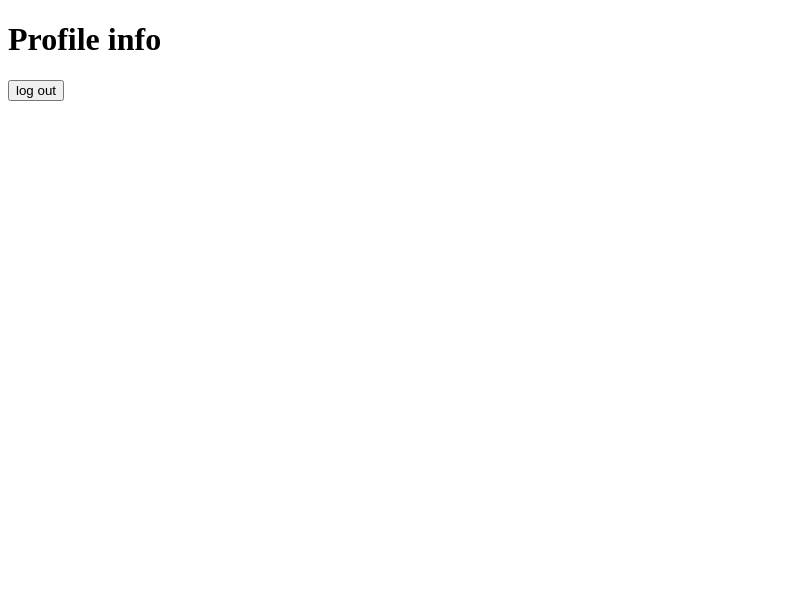
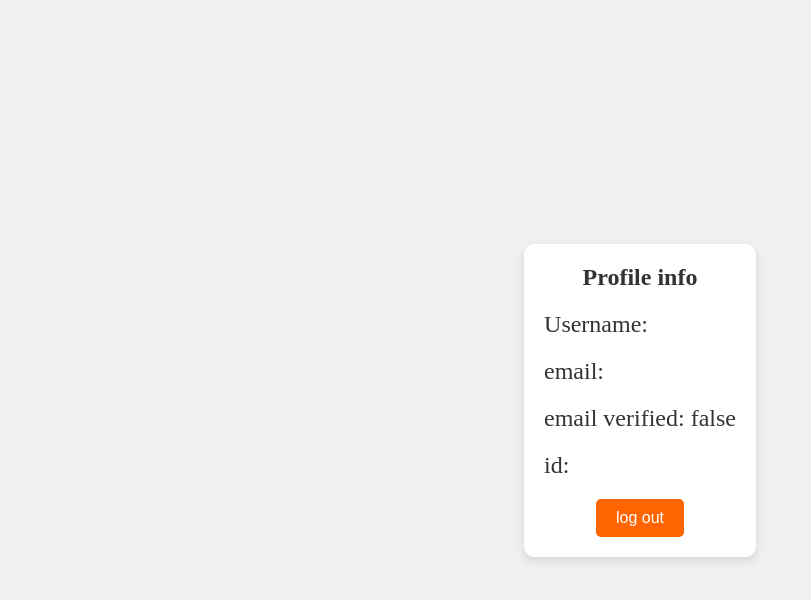
Before and after one commit to dirkzon/oauth2.1-oidc-pkce-demo, a Vue app in the folder user_agent/: page /profile in a window 1280 px wide. Shown: the top 600 px of the page, without its empty margins (0-811 px from the left). Built offline with nearby package versions, Linux system fonts and the light colour scheme; no server answers.

Commit message:
improved UI and extracting user info from JWT

```diff
--- a/user_agent/package.json
+++ b/user_agent/package.json
@@ -11,6 +11,7 @@
   "dependencies": {
     "@vueuse/core": "^11.1.0",
     "axios": "^1.7.7",
+    "jwt-decode": "^4.0.0",
     "pinia": "^2.2.4",
     "vue": "^3.4.29",
     "vue-router": "^4.3.3"
--- a/user_agent/src/App.vue
+++ b/user_agent/src/App.vue
@@ -3,5 +3,60 @@ import { RouterView } from 'vue-router'
 </script>
 
 <template>
-  <RouterView />
+    <div id="app">
+      <RouterView />
+    </div>
 </template>
+
+<style>
+* {
+  margin: 0;
+  padding: 0;
+  box-sizing: border-box;
+}
+
+html, body {
+  margin: 0;
+  padding: 0;
+  height: 100%;
+}
+
+#app {
+  min-height: 100vh;
+  background-color: #f0f0f0;
+  margin: 0;
+  padding: 0;
+  display: flex;
+  justify-content: center;
+  align-items: center;
+}
+
+.content {
+  text-align: center;
+  background-color: white;
+  padding: 20px;
+  border-radius: 10px;
+  box-shadow: 0px 4px 10px rgba(0, 0, 0, 0.1);
+}
+
+.text {
+  font-size: 24px;
+  margin-bottom: 20px;
+  color: #333;
+}
+
+.btn {
+  padding: 10px 20px;
+  font-size: 16px;
+  background-color: #FF6500;
+  color: white;
+  border: none;
+  border-radius: 5px;
+  cursor: pointer;
+  transition: background-color 0.3s ease;
+}
+
+.btn:hover {
+  background-color: #E85C0D;
+}
+</style>
--- a/user_agent/src/helper/fetch-wrapper.js
+++ b/user_agent/src/helper/fetch-wrapper.js
@@ -11,7 +11,7 @@ function request(method) {
     return (url, body, headers) => {
         const requestOptions = {
             method,
-            headers: authHeader(url)
+            headers: authHeader()
         };
         if (body) {
             requestOptions.headers['Content-Type'] = 'application/json';
@@ -26,11 +26,11 @@ function request(method) {
     }
 }
 
-function authHeader(url) {
-    const { auth } = useAuthStore();
-    const isLoggedIn = !!auth?.accessToken;
+function authHeader() {
+    const { accessToken } = useAuthStore();
+    const isLoggedIn = !!accessToken;
     if (isLoggedIn) {
-        return { Authorization: `Bearer ${auth.accessToken}` };
+        return { Authorization: `Bearer ${accessToken}` };
     } else {
         return {};
     }
@@ -39,10 +39,9 @@ function authHeader(url) {
 function handleResponse(response) {
     return response.text().then(text => {
         const data = text && JSON.parse(text);
-
         if (!response.ok) {
-            const { login, auth } = useAuthStore();
-            if ([401, 403, 400].includes(response.status) && !auth) {
+            const { login, accessToken } = useAuthStore();
+            if ([401, 403, 400].includes(response.status) && !accessToken) {
                 login();
             }
             const error = (data && data.message) || response.statusText;
--- a/user_agent/src/helper/router.js
+++ b/user_agent/src/helper/router.js
@@ -29,7 +29,7 @@ router.beforeEach(async (to) => {
     const authRequired = !publicPages.includes(to.path);
     const authStore = useAuthStore();
 
-    if (authRequired && !authStore.auth) {
+    if (authRequired && !authStore.accessToken) {
         authStore.login()
     }
 });
--- a/user_agent/src/store/auth.store.js
+++ b/user_agent/src/store/auth.store.js
@@ -1,13 +1,15 @@
 import { defineStore } from 'pinia';
 import { fetchWrapper, router } from '@/helper';
 import { useLocalStorage } from "@vueuse/core"
+import { useProfileStore } from "@/store"
 
 const baseUrl = "http://localhost:5000"
 
 export const useAuthStore = defineStore({
     id: 'auth',
     state: () => ({
-        auth: null,
+        accessToken: useLocalStorage('accessToken', ""),
+        refreshToken: useLocalStorage('refreshToken', ""),
         codeChallenge: useLocalStorage('codeChallenge', ""),
         codeVerifier: useLocalStorage('codeVerifier', ""),
     }),
@@ -23,11 +25,9 @@ export const useAuthStore = defineStore({
             })
         },
         async logout() {
-            fetchWrapper.post(`${baseUrl}/logout`, {}, {refresh_token: this.auth.refreshToken}).then(() => {
-                this.auth = null;
-                this.codeChallenge = "";
-                this.codeVerifier = "";
-                router.push('/')
+            fetchWrapper.post(`${baseUrl}/logout`, {}, {refresh_token: this.refreshToken}).then(() => {
+                localStorage.clear()
+                router.push("/").then(() => window.location.reload())
             }).catch((error) => console.log(error));
         },
         async connect(code) {
@@ -36,11 +36,13 @@ export const useAuthStore = defineStore({
                 code_verifier: this.codeVerifier,
             }).then((response) => {
                 const { access_token, refresh_token, _ } = response
-                this.auth = {
-                    accessToken: access_token,
-                    refreshToken: refresh_token
-                }
-                router.push("profile")
+                this.accessToken = access_token,
+                this.refreshToken = refresh_token
+
+                const profileStore = useProfileStore();
+                profileStore.getUserFromJWT(access_token)
+
+                router.push('/')
             }).catch((error) => {
                 console.log(error)
                 this.login()
--- a/user_agent/src/store/profile.store.js
+++ b/user_agent/src/store/profile.store.js
@@ -1,16 +1,22 @@
 import { defineStore } from 'pinia';
-import { fetchWrapper } from '@/helper';
-
-const baseUrl = "http://localhost:5000"
+import {jwtDecode}  from 'jwt-decode';
+import { useLocalStorage } from "@vueuse/core"
 
 export const useProfileStore = defineStore({
     id: 'profile',
     state: () => ({
-        profile: null
+        name: useLocalStorage('name', ""),
+        email: useLocalStorage('email', ""),
+        email_verified: useLocalStorage('emailverified', false),
+        id: useLocalStorage('id', ""),
     }),
     actions: {
-        async fetchProfile() {
-            await fetchWrapper.get(`${baseUrl}/profile`).then((response) => this.profile = response).catch((error) => console.log(error))
-        }
+        getUserFromJWT(jwt) {
+            const decodedToken = jwtDecode(jwt)
+            this.name = decodedToken.name;
+            this.email = decodedToken.email;
+            this.email_verified = decodedToken.email_verified;
+            this.id = decodedToken.sub;
+        },
     },
 });
--- a/user_agent/src/views/HomeView.vue
+++ b/user_agent/src/views/HomeView.vue
@@ -1,16 +1,28 @@
 <script setup>
 import { useAuthStore } from "@/store"
+import { useProfileStore } from "@/store"
+import { router } from '@/helper';
+
 
 const authStore = useAuthStore();
+const profileStore = useProfileStore();
 
-async function test() {
+async function login() {
   await authStore.login()
 }
 </script>
 
 <template>
   <main>
-    <h1>hi</h1>
-    <button @click="test">click me</button>
+    <div class="content">
+      <div>
+        <h1 v-if="!authStore.accessToken" class="text">Welcome</h1>
+        <h1 v-else class="text">Welcome {{ profileStore.name }}!</h1>
+      </div>
+      <div>
+        <button v-if="!authStore.accessToken" class="btn" @click="login">Connect with keycloak</button>
+        <button v-else class="btn" @click="router.push('profile')">View account</button>
+      </div>
+    </div>
   </main>
 </template>
--- a/user_agent/src/views/ProfileView.vue
+++ b/user_agent/src/views/ProfileView.vue
@@ -1,18 +1,20 @@
 <script setup>
-import { onMounted } from 'vue'
-import { useProfileStore } from '@/store/profile.store';
-import { useAuthStore } from '@/store';
+import { useAuthStore, useProfileStore } from '@/store';
+import { router } from '@/helper';
 
-const profileStore = useProfileStore()
-const authStore = useAuthStore()
-
-onMounted(async () => {
-  await profileStore.fetchProfile()
-});
+const authStore = useAuthStore();
+const profileStore = useProfileStore();
 </script>
 
 <template>
-  <h1> Profile info </h1>
-  <h3> {{ profileStore.profile }} </h3>
-  <button @click="authStore.logout()"> log out </button>
+    <div class="content">
+      <h1 class="text"> Profile info</h1>
+      <div style="text-align: start;">
+        <p class="text"> Username: {{ profileStore.name }}</p>
+        <p class="text"> email: {{ profileStore.email }} </p>
+        <p class="text"> email verified: {{ profileStore.email_verified }}</p>
+        <p class="text"> id: {{ profileStore.id }}</p>
+      </div>
+      <button  class="btn" @click="authStore.logout()"> log out </button>
+    </div>
 </template>
```
Also changed, not shown: 2 other files (tests, documents, lock files or other folders).
